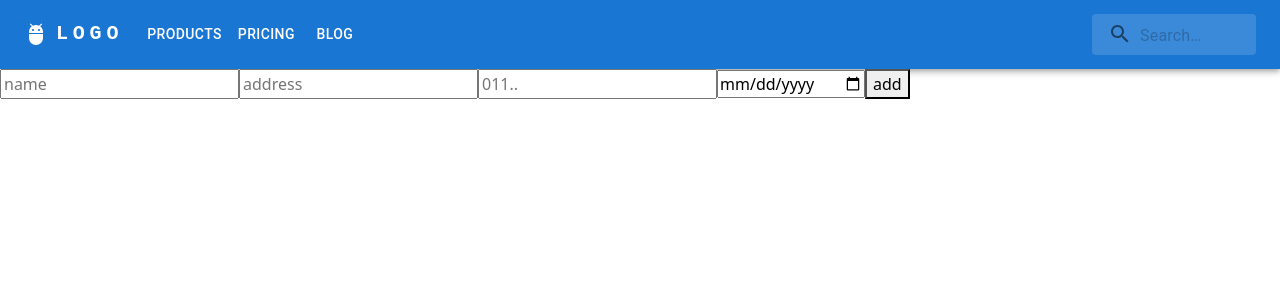
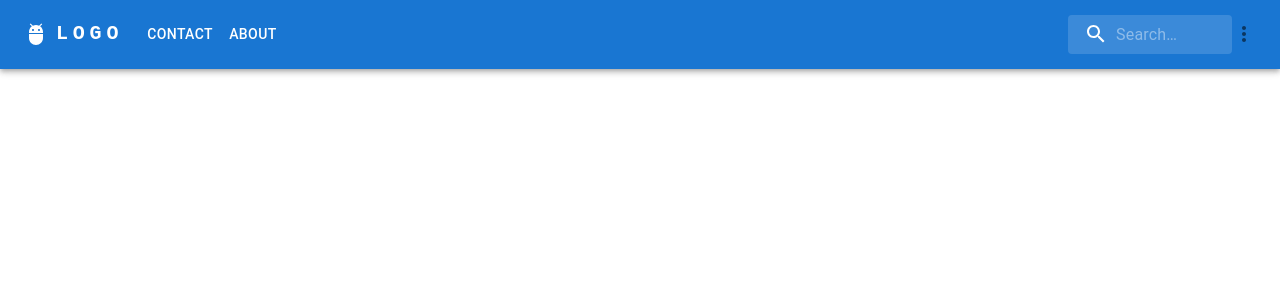
Before and after one commit to momen882001/Training-3s, a React (Create React App) app in the folder client/: page / in a window 1280 px wide. Shown: the top 300 px of the page. Built offline with nearby package versions, Linux system fonts and the light colour scheme.

Commit message:
navbar without subitems

```diff
--- a/client/src/Components/Navbar/Navbar.tsx
+++ b/client/src/Components/Navbar/Navbar.tsx
@@ -15,10 +15,11 @@ import AdbIcon from '@mui/icons-material/Adb';
 import SearchIcon from '@mui/icons-material/Search';
 import { styled, alpha } from '@mui/material/styles';
 import InputBase from '@mui/material/InputBase';
+import MoreIcon from '@mui/icons-material/MoreVert';
 
 
 
-const pages = ['Products', 'Pricing', 'Blog'];
+const pages = ['Contact' , 'About'];
 const settings = ['Profile', 'Account', 'Dashboard', 'Logout'];
 
 function Navbar() {
@@ -48,7 +49,7 @@ function Navbar() {
       backgroundColor: alpha(theme.palette.common.white, 0.25),
     },
     marginLeft: 0,
-    width: '100%',
+    width: '60%',
     [theme.breakpoints.up('sm')]: {
       marginLeft: theme.spacing(1),
       width: 'auto',
@@ -172,10 +173,7 @@ function Navbar() {
             ))}
           </Box>
 
-          <Box sx={{ flexGrow: 0 }}>
-            <Tooltip title="Open settings">
-              <IconButton onClick={handleOpenUserMenu} sx={{ p: 0 }}>
-                {/* <Avatar alt="Remy Sharp" src="/static/images/avatar/2.jpg" /> */}
+          <Box sx={{ flexGrow: 1, display: "flex" , justifyContent : "flex-end"}}>
                 <Search>
             <SearchIconWrapper>
               <SearchIcon />
@@ -185,8 +183,11 @@ function Navbar() {
               inputProps={{ 'aria-label': 'search' }}
             />
           </Search>
-              </IconButton>
-            </Tooltip>
+            <Tooltip title="Open settings">
+              <IconButton onClick={handleOpenUserMenu} sx={{ p: 0 }}>
+              <MoreIcon />
+            </IconButton>
+          </Tooltip>
             <Menu
               sx={{ mt: '45px' }}
               id="menu-appbar"
--- a/client/src/pages/Home.tsx
+++ b/client/src/pages/Home.tsx
@@ -5,7 +5,7 @@ const Home = () => {
   return (
     <>
     <Navbar/>
-    <Todo/>
+    {/* <Todo/> */}
     </>
   )
 }
```
